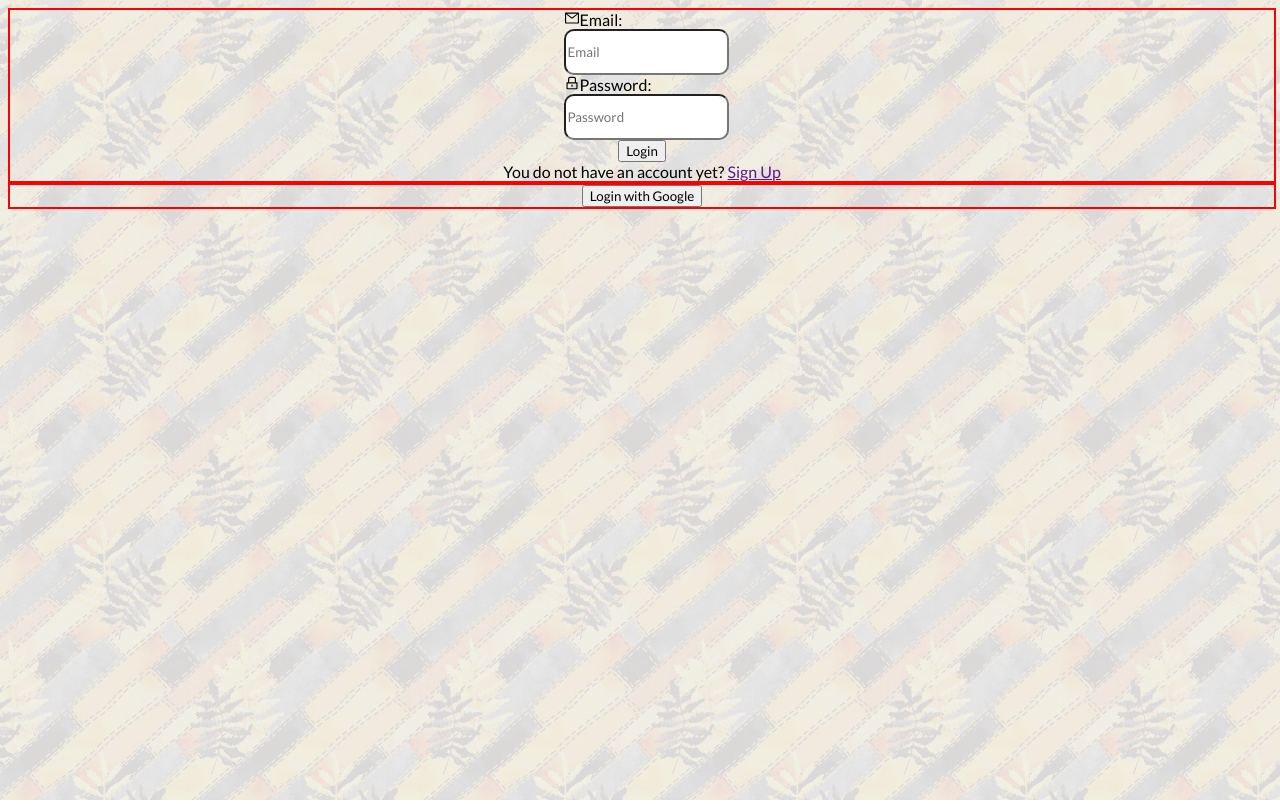
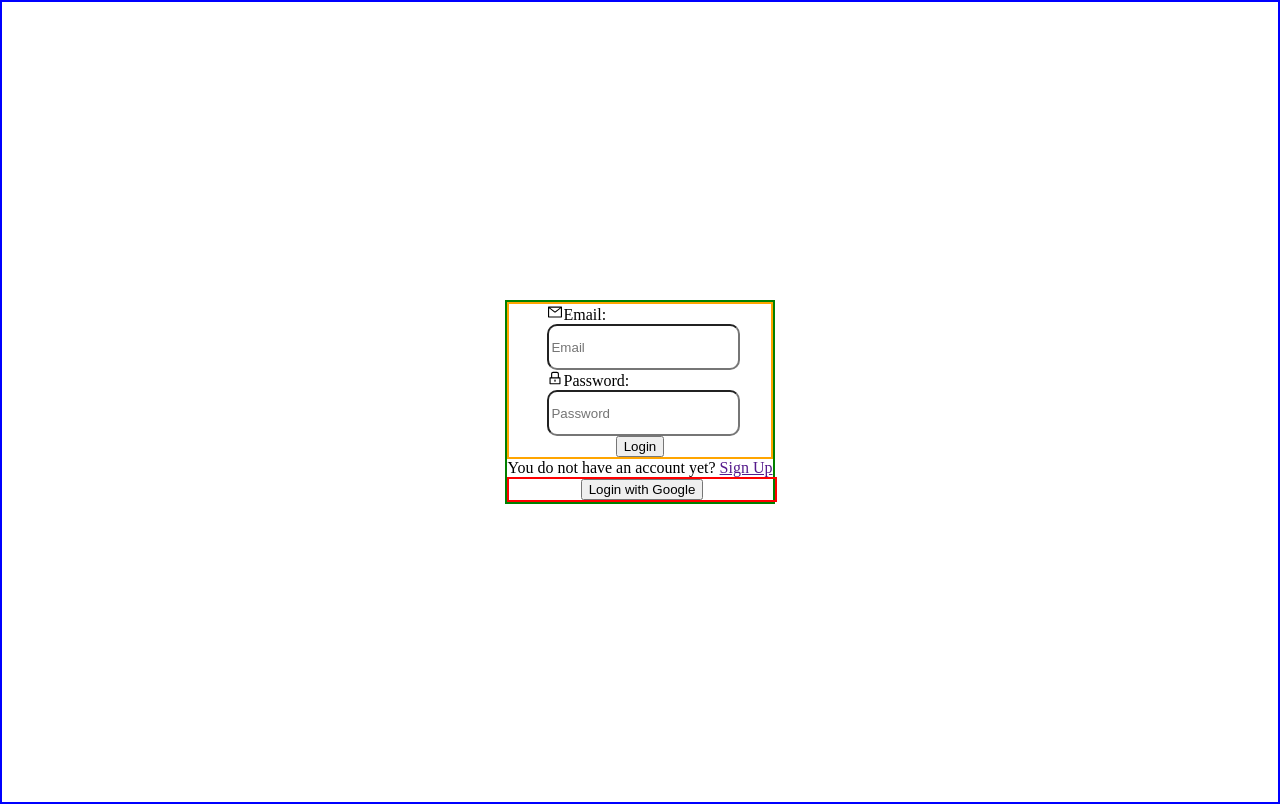
Before and after one commit to Dev-Mao/DEV005-notes, a React (Vite) app: page / in a window 1280 px wide. Built offline with nearby package versions, Linux system fonts and the light colour scheme; no server answers.

Commit message:
ADD: login styles

```diff
--- a/src/App.jsx
+++ b/src/App.jsx
@@ -27,13 +27,13 @@
   }, [navigate, auth]);
 
   return (
-    <div>
+    <>
       <Routes>
         <Route path="/" element={<Login />} />
         <Route path="/signup" element={<SignUp />} />
         <Route path="/wall" element={<Wall />} />
       </Routes>
-    </div>
+    </>
   );
 }
 
--- a/src/components/login/LoginForm.jsx
+++ b/src/components/login/LoginForm.jsx
@@ -28,7 +28,7 @@
 
     return (
         <>
-            <section className="section-login">
+
                 <form className="form-login" onSubmit={handleSubmit(onSubmit)}>
                     <div className="container-form">
                         <AiOutlineMail className="icon-form" />
@@ -71,7 +71,7 @@
                     <button type="submit" className="submit-btn">Login</button>
                 </form>
                 <span>You do not have an account yet? <a href="" onClick={handleClickSignup}>Sign Up</a></span>
-            </section>
+
         </>
     );
   };
--- a/src/components/wall/EditNote.jsx
+++ b/src/components/wall/EditNote.jsx
@@ -1,8 +1,6 @@
 import Modal from 'react-modal';
 import { useForm } from 'react-hook-form';
-import { app } from '../../lib/firebase';
-import { getAuth } from 'firebase/auth';
-import { getFirestore, addDoc, collection } from 'firebase/firestore';
+import { getFirestore, updateDoc, doc } from 'firebase/firestore';
 
 
 const EditNote = (props) => {
@@ -10,16 +8,9 @@
     const { register, handleSubmit, formState: { errors }, reset } = useForm()
 
     const onSubmit = (data) =>{
-            const auth = getAuth(app);
-            const title = data.title;
-            const content = data.content;
-            addDoc(collection(getFirestore(), 'notes'), {
-              title,
-              content,
-              author: auth.currentUser.email,
-            })
+            updateDoc(doc(getFirestore(), 'notes', props.selectedNote.id), data)
             .then(() =>{
-              props.setEditSuccess(true);
+                props.setEditSuccess(true)
               reset()
             });
     }
@@ -79,7 +70,7 @@
           {errors.content && <p className="error-message">{errors.content.message}</p>}
       </div>
 
-      <button type="submit" className="submit-btn">Create</button>
+      <button type="submit" className="submit-btn">Edit</button>
     </form>
   )}
       </Modal>
--- a/src/components/wall/NotesContainer.jsx
+++ b/src/components/wall/NotesContainer.jsx
@@ -22,6 +22,7 @@
   const handleIconEdit = (noteId) =>{
     setIsModalEditOpen(true)
     setSelectedNote(noteId)
+    setEditSuccess(false)
 
   }
 
--- a/src/index.css
+++ b/src/index.css
@@ -1,19 +1,26 @@
-@import url('https://fonts.googleapis.com/css2?family=Lato&display=swap');
+/* @import url('https://fonts.googleapis.com/css2?family=Lato&display=swap');
 *{
   font-family: 'Lato', sans-serif;
+} */
+
+html, body, #root {
+  margin: 0;
+  padding: 0;
+  height: 100%;
 }
 
-body{
-  background-image: url('./assets/img/bg.jpg');
+.login-container{
+  border: 2px solid green;
 }
 
 .section-login{
-  border: 2px solid red;
+  border: 2px solid blue;
   display: flex;
-  flex-direction: column;
   justify-content: center;
   align-items: center;
-  width: 100%;
+  height: 100%;
+  margin: 0;
+  padding: 0;
 
 }
 
@@ -30,17 +37,14 @@
   flex-direction: column;
   align-items: center;
   justify-content:center;
-}
-
-*label{
-  visibility: hidden;
+  border: 2px solid orange;
 }
 
 input{
   display: flex;
   width: 100%;
   height: 40px;
-  justify-content: end;
+
   border-radius: 10px;
 }
 
--- a/src/pages/Login.jsx
+++ b/src/pages/Login.jsx
@@ -3,10 +3,12 @@
 const Login = () => {
 
     return (
-        <>
-            <LoginForm/>
-            <BtnLoginGoogle/>
-        </>
+        <section className="section-login">
+            <div className="login-container">
+                <LoginForm/>
+                <BtnLoginGoogle/>
+            </div>
+        </section>
     );
 };
 
```
